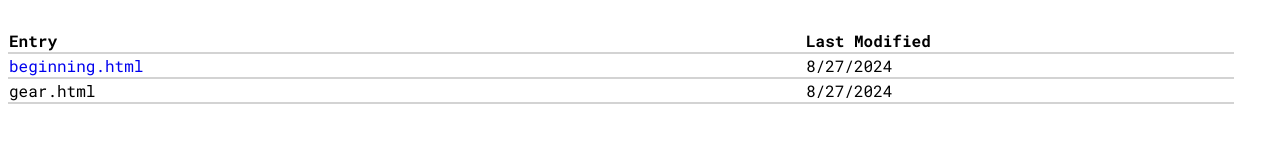
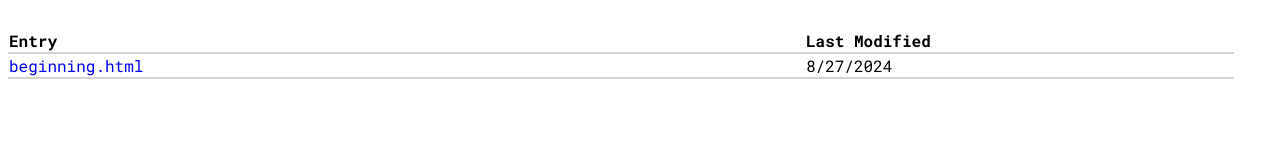
Before and after one commit to 81355/81355.github.io, a plain HTML site: page blog/index.html in a window 1280 px wide. Drawn offline with Linux system fonts and the light colour scheme.

Commit message:
removed temp blog post

```diff
--- a/blog/index.html
+++ b/blog/index.html
@@ -45,10 +45,6 @@
                     </th>
                     <td>8/27/2024</th>
                 </tr>
-                <tr>
-                    <td>gear.html</td>
-                    <td>8/27/2024</td>
-                </tr>
             </tbody>
         </table>
     </body>
```
